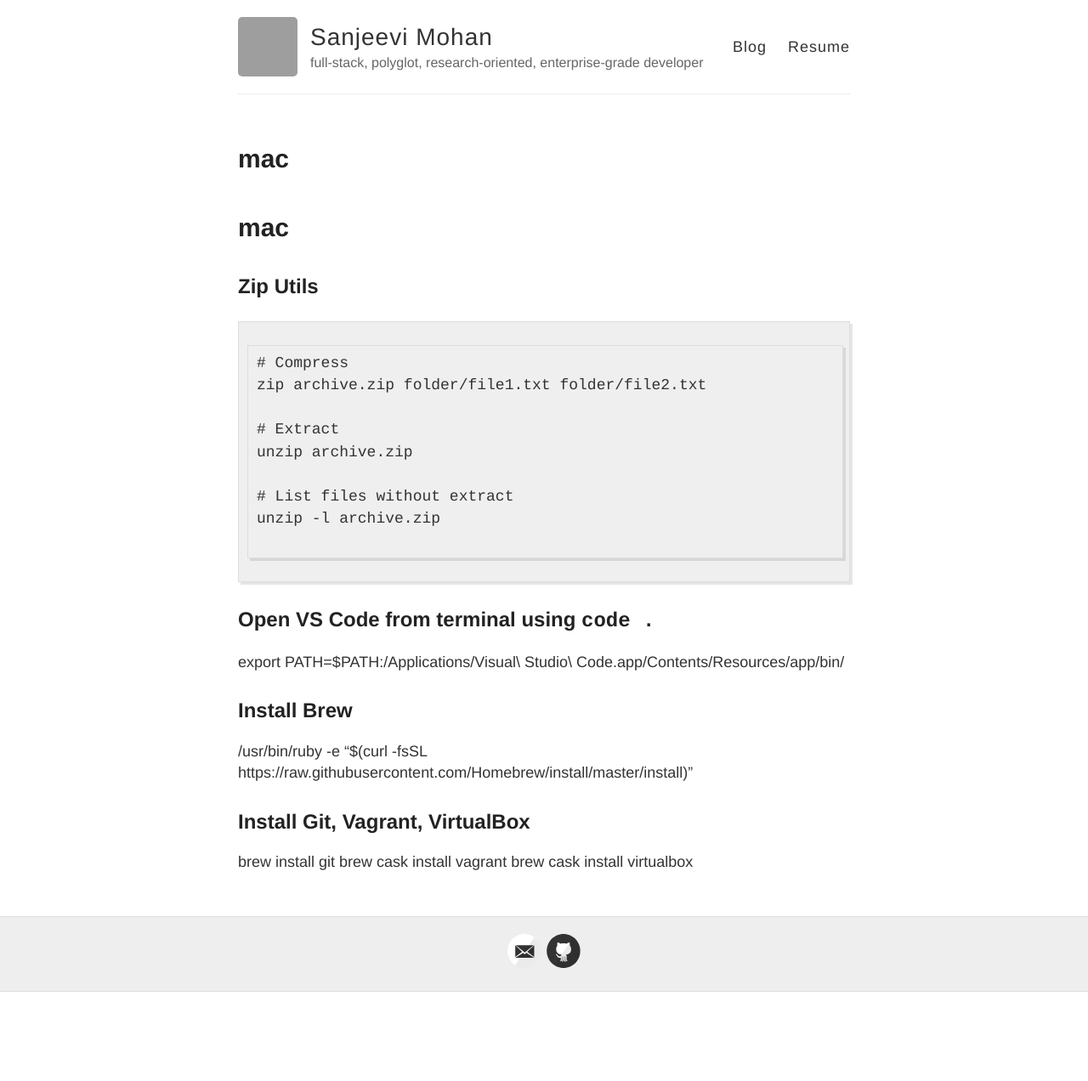
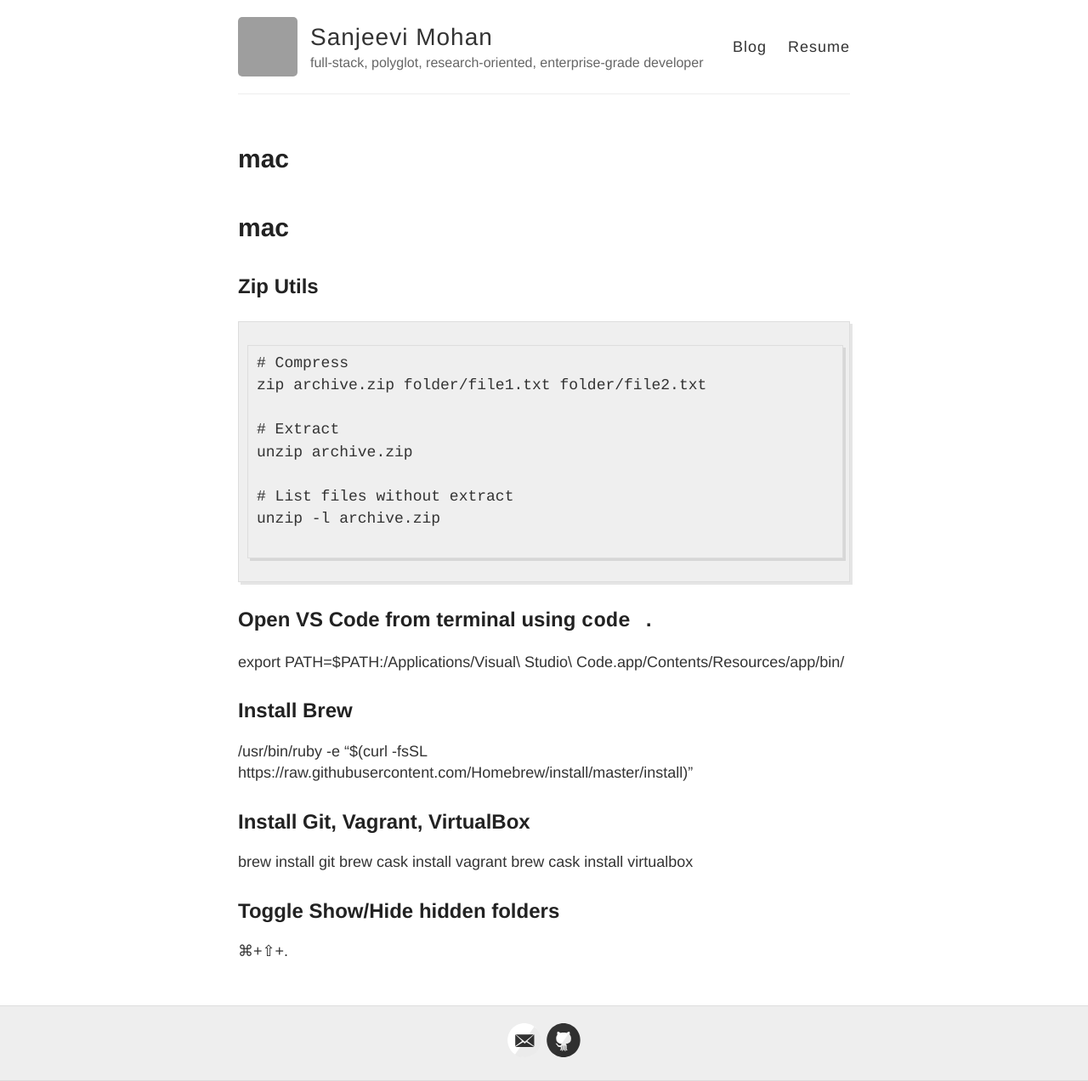
Before and after one commit to prasanjeevi/prasanjeevi.github.io, a Jekyll site: the page built from mac.md, in a window 1280 px wide. Shown: the whole page at 85% size. Built offline with Jekyll 4.4.1, drawn with Linux system fonts in a browser that asks for light colours; our own code applies the rules of GitHub Pages for plain Markdown files; before the commit the page ends 1167 px from its top, so only the background shows below that; grey boxes are pictures that could not be loaded.

Commit message:
Update mac.md

```diff
--- a/mac.md
+++ b/mac.md
@@ -23,3 +23,6 @@ export PATH=$PATH:/Applications/Visual\ Studio\ Code.app/Contents/Resources/app/
 brew install git
 brew cask install vagrant
 brew cask install virtualbox
+
+## Toggle Show/Hide hidden folders
+⌘+⇧+.
```
